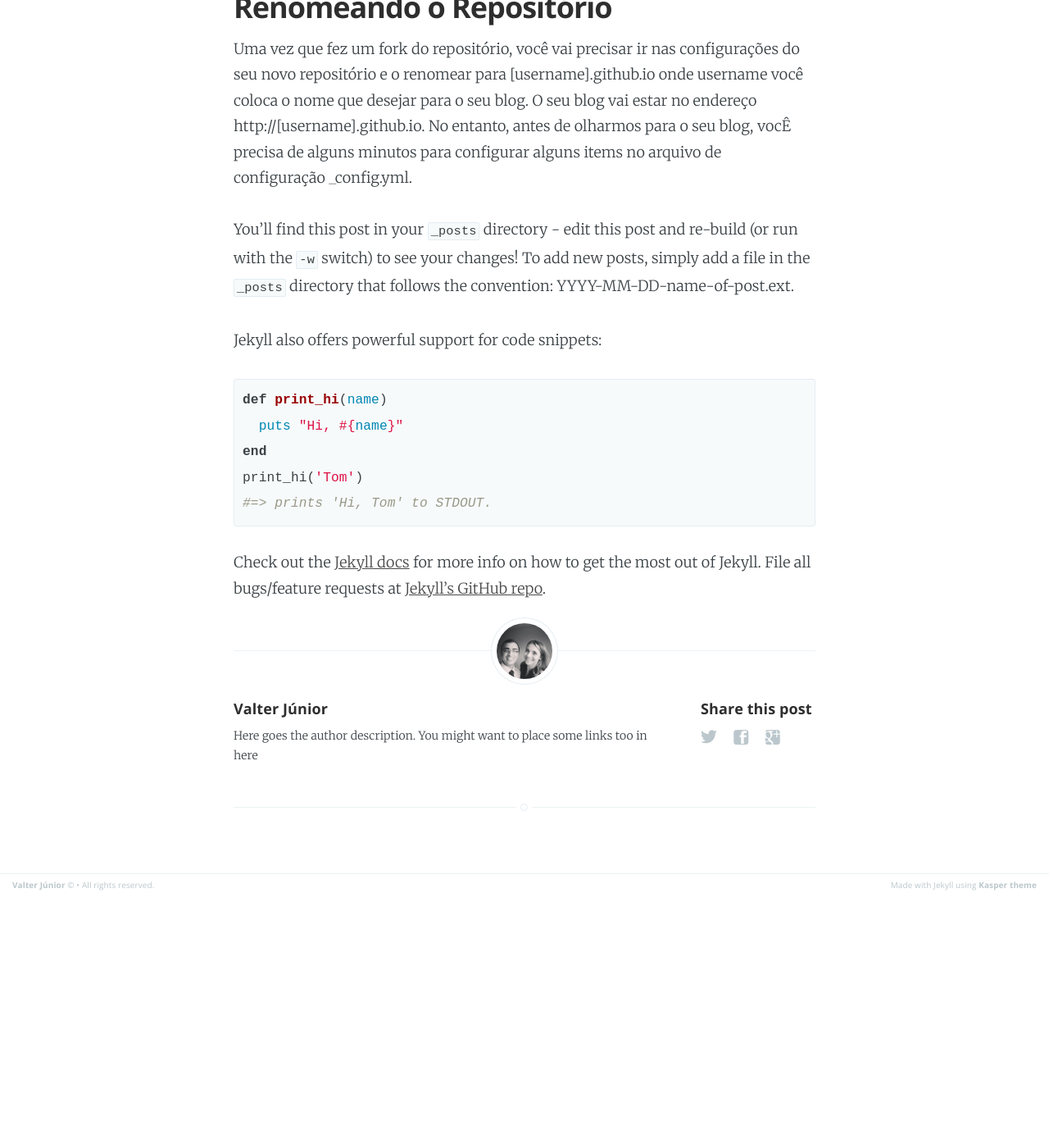
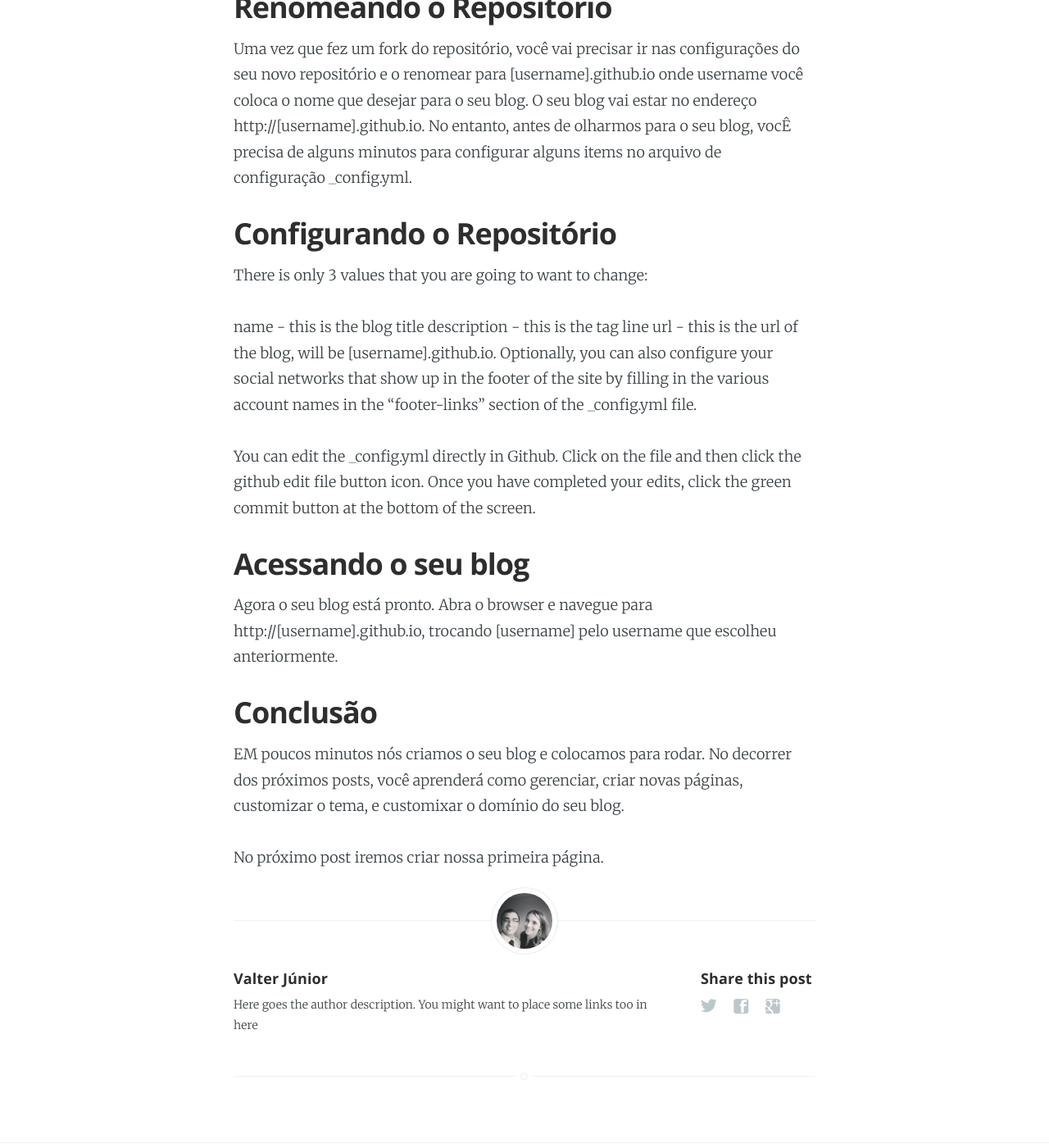
Before and after one commit to jvcjunior/jvcjunior.github.io, a Jekyll site: the page built from _posts/2015-06-22-criando-blog-github-com-jekyll-parte-1.markdown, in a window 1280 px wide and 1400 px high, scrolled down 1108 px. Shown: the whole window at 82% size. Built offline with Jekyll 4.4.1, drawn with Linux system fonts in a browser that asks for light colours; Markdown is read by kramdown in place of the engine named in the settings; comment, search, counter and statistics services are not loaded; before the commit the page ends 2201 px from its top, so only the background shows below that.

Commit message:
Update 2015-06-22-criando-blog-github-com-jekyll-parte-1.markdown

```diff
--- a/_posts/2015-06-22-criando-blog-github-com-jekyll-parte-1.markdown
+++ b/_posts/2015-06-22-criando-blog-github-com-jekyll-parte-1.markdown
@@ -23,22 +23,22 @@ Fazer um fork no Github é muito fácil. Vá até https://github.com/barryclark/
 Uma vez que fez um fork do repositório, você vai precisar ir nas configurações do seu novo repositório e o renomear para [username].github.io onde username você coloca o nome que desejar para o seu blog. O seu blog vai estar no endereço http://[username].github.io.
 No entanto, antes de olharmos para o seu blog, vocÊ precisa de alguns minutos para configurar alguns items no arquivo de configuração _config.yml.
 
+## Configurando o Repositório
 
+There is only 3 values that you are going to want to change:
 
-You'll find this post in your `_posts` directory - edit this post and re-build (or run with the `-w` switch) to see your changes!
-To add new posts, simply add a file in the `_posts` directory that follows the convention: YYYY-MM-DD-name-of-post.ext.
+name - this is the blog title
+description - this is the tag line
+url - this is the url of the blog, will be [username].github.io.
+Optionally, you can also configure your social networks that show up in the footer of the site by filling in the various account names in the "footer-links" section of the _config.yml file.
 
-Jekyll also offers powerful support for code snippets:
+You can edit the _config.yml directly in Github. Click on the file and then click the github edit file button icon. Once you have completed your edits, click the green commit button at the bottom of the screen.
 
-{% highlight ruby %}
-def print_hi(name)
-  puts "Hi, #{name}"
-end
-print_hi('Tom')
-#=> prints 'Hi, Tom' to STDOUT.
-{% endhighlight %}
+## Acessando o seu blog
+Agora o seu blog está pronto. Abra o browser e navegue para http://[username].github.io, trocando [username] pelo username que escolheu anteriormente.
 
-Check out the [Jekyll docs][jekyll] for more info on how to get the most out of Jekyll. File all bugs/feature requests at [Jekyll's GitHub repo][jekyll-gh].
+## Conclusão
 
-[jekyll-gh]: https://github.com/mojombo/jekyll
-[jekyll]:    http://jekyllrb.com
+EM poucos minutos nós criamos o seu blog e colocamos para rodar. No decorrer dos próximos posts, você aprenderá como gerenciar, criar novas páginas, customizar o tema, e customixar o domínio do seu blog.
+
+No próximo post iremos criar nossa primeira página.
```
